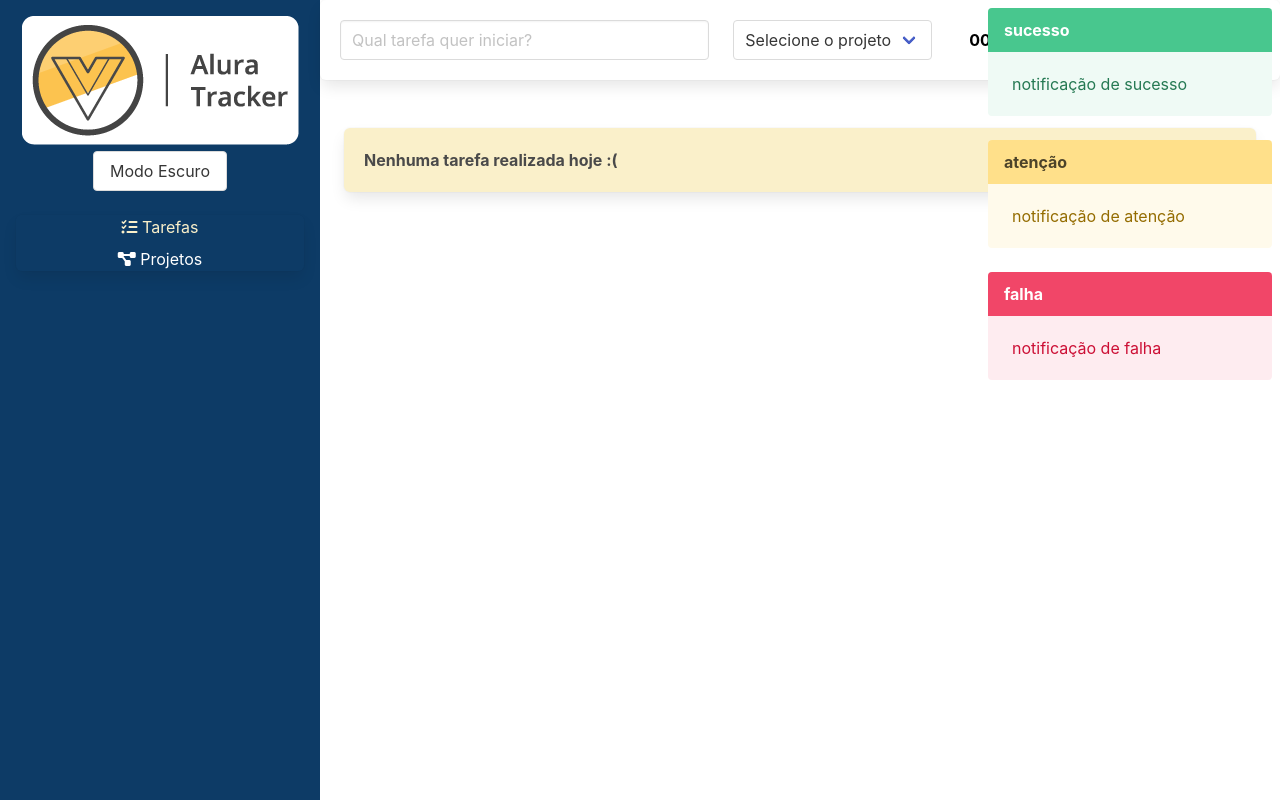
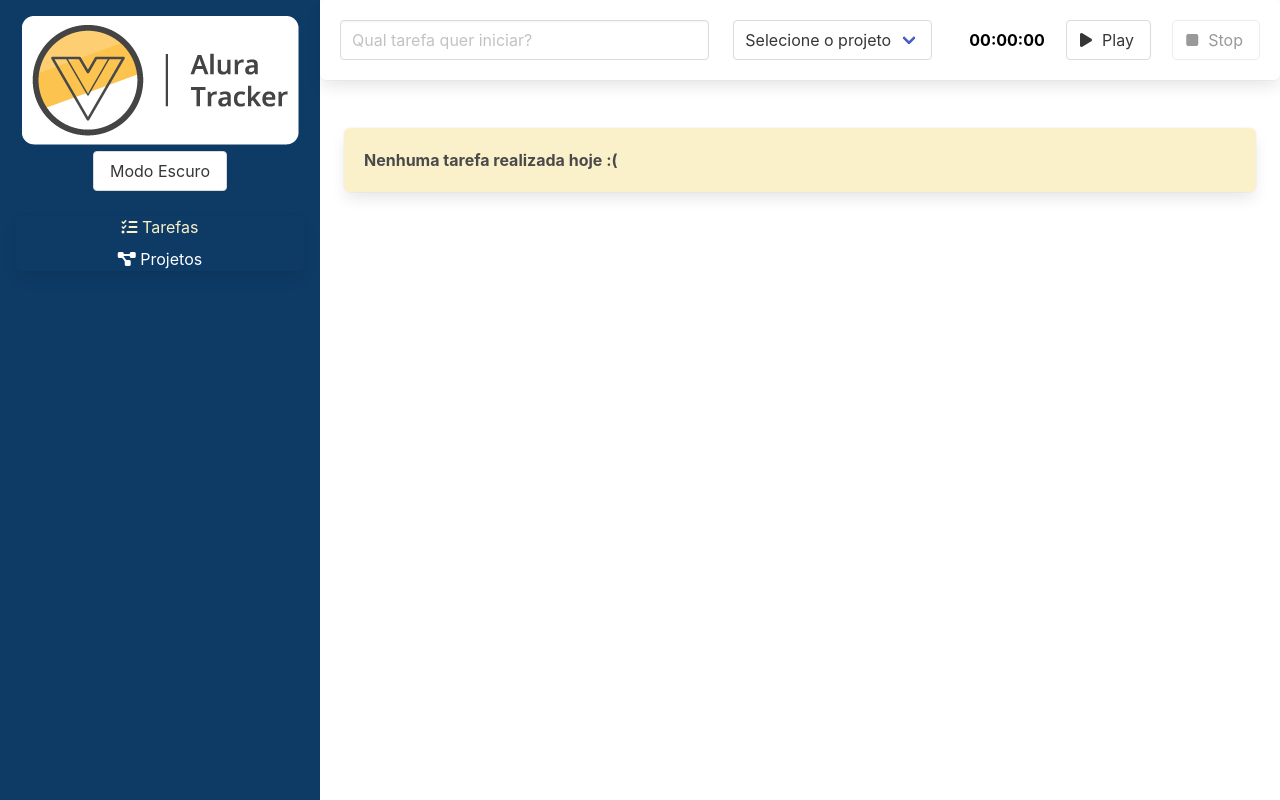
Before and after one commit to andreseichi/alura-tracker, a Vue app: page /#/ in a window 1280 px wide. Built offline with nearby package versions, Linux system fonts and the light colour scheme.

Commit message:
notificação dinamica

```diff
--- a/src/store/index.ts
+++ b/src/store/index.ts
@@ -6,8 +6,9 @@ import {
   ADICIONA_PROJETO,
   ALTERA_PROJETO,
   EXCLUIR_PROJETO,
+  NOTIFICAR,
 } from "./tipo-mutacoes";
-import { INotificacao, TipoNotificacao } from "@/interfaces/INotificacao";
+import { INotificacao } from "@/interfaces/INotificacao";
 
 interface Estado {
   projetos: IProjeto[];
@@ -19,26 +20,7 @@ export const key: InjectionKey<Store<Estado>> = Symbol();
 export const store = createStore<Estado>({
   state: {
     projetos: [],
-    notificacoes: [
-      {
-        id: 1,
-        texto: "notificação de sucesso",
-        titulo: "sucesso",
-        tipo: TipoNotificacao.SUCESSO,
-      },
-      {
-        id: 2,
-        texto: "notificação de atenção",
-        titulo: "atenção",
-        tipo: TipoNotificacao.ATENÇÃO,
-      },
-      {
-        id: 3,
-        texto: "notificação de falha",
-        titulo: "falha",
-        tipo: TipoNotificacao.FALHA,
-      },
-    ],
+    notificacoes: [],
   },
   mutations: {
     [ADICIONA_PROJETO](state, nomeDoProjeto: string) {
@@ -56,6 +38,16 @@ export const store = createStore<Estado>({
     [EXCLUIR_PROJETO](state, id: string) {
       state.projetos = state.projetos.filter((proj) => proj.id !== id);
     },
+    [NOTIFICAR](state, novaNotificacao: INotificacao) {
+      novaNotificacao.id = new Date().getTime();
+      state.notificacoes.push(novaNotificacao);
+
+      setTimeout(() => {
+        state.notificacoes = state.notificacoes.filter(
+          (notificacao) => notificacao.id !== novaNotificacao.id
+        );
+      }, 2500);
+    },
   },
 });
 
--- a/src/store/tipo-mutacoes.ts
+++ b/src/store/tipo-mutacoes.ts
@@ -1,3 +1,5 @@
 export const ADICIONA_PROJETO = "ADICIONA_PROJETO";
 export const ALTERA_PROJETO = "ALTERA_PROJETO";
 export const EXCLUIR_PROJETO = "EXCLUIR_PROJETO";
+
+export const NOTIFICAR = "NOTIFICAR";
--- a/src/views/Projetos/Formulario.vue
+++ b/src/views/Projetos/Formulario.vue
@@ -18,7 +18,12 @@
 </template>
 
 <script lang="ts">
-import { ADICIONA_PROJETO, ALTERA_PROJETO } from "@/store/tipo-mutacoes";
+import { TipoNotificacao } from "@/interfaces/INotificacao";
+import {
+  ADICIONA_PROJETO,
+  ALTERA_PROJETO,
+  NOTIFICAR,
+} from "@/store/tipo-mutacoes";
 import { defineComponent } from "vue";
 import { useStore } from "../../store/index";
 
@@ -42,6 +47,11 @@ export default defineComponent({
       }
 
       this.nomeDoProjeto = "";
+      this.store.commit(NOTIFICAR, {
+        titulo: "Novo projeto salvo",
+        texto: "Pronto :D seu projeto já está disponível",
+        tipo: TipoNotificacao.SUCESSO,
+      });
       this.$router.push("/projetos");
     },
   },
```
